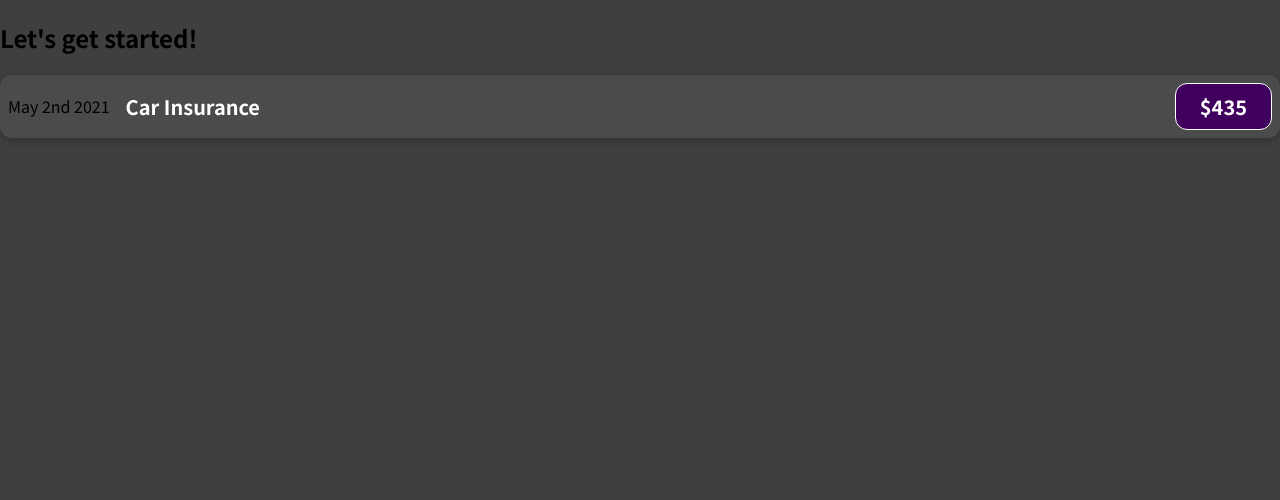
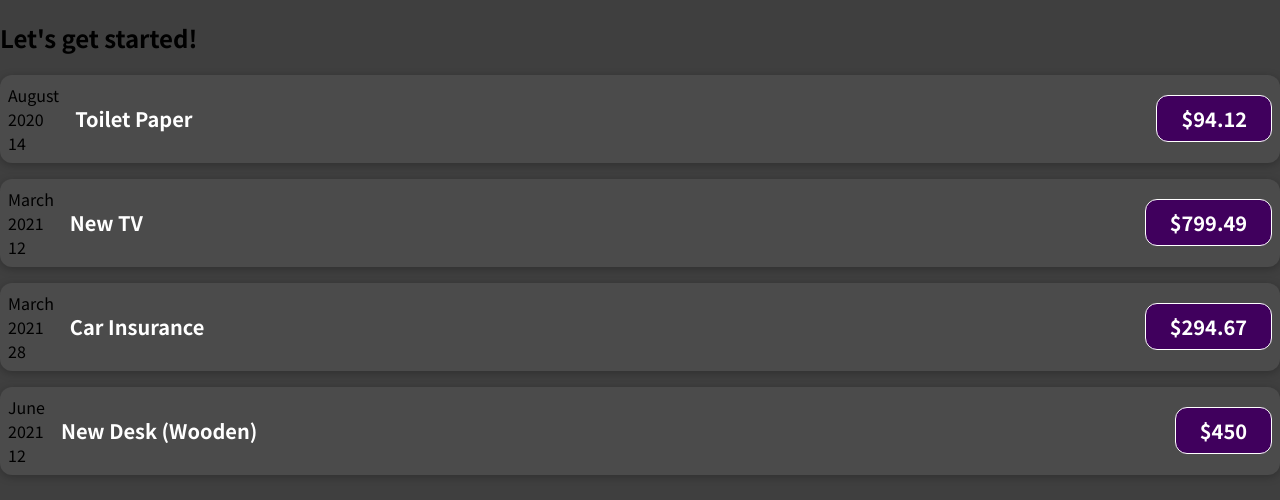
Before and after one commit to ahmedbecirevic/expenses-react-app, a JavaScript app: page / in a window 1280 px wide. Shown: the top 500 px of the page. Built offline with nearby package versions, Linux system fonts and the light colour scheme.

Commit message:
add date component

```diff
--- a/src/App.js
+++ b/src/App.js
@@ -1,10 +1,55 @@
 import ExpenseItem from "./components/ExpenseItem";
 
 function App() {
+  const expenses = [
+    {
+      id: "e1",
+      title: "Toilet Paper",
+      amount: 94.12,
+      date: new Date(2020, 7, 14),
+    },
+    {
+      id: "e2",
+      title: "New TV",
+      amount: 799.49,
+      date: new Date(2021, 2, 12),
+    },
+    {
+      id: "e3",
+      title: "Car Insurance",
+      amount: 294.67,
+      date: new Date(2021, 2, 28),
+    },
+    {
+      id: "e4",
+      title: "New Desk (Wooden)",
+      amount: 450,
+      date: new Date(2021, 5, 12),
+    },
+  ];
   return (
     <div>
       <h2>Let's get started!</h2>
-      <ExpenseItem />
+      <ExpenseItem
+        title={expenses[0].title}
+        date={expenses[0].date}
+        amount={expenses[0].amount}
+      />
+      <ExpenseItem
+        title={expenses[1].title}
+        date={expenses[1].date}
+        amount={expenses[1].amount}
+      />
+      <ExpenseItem
+        title={expenses[2].title}
+        date={expenses[2].date}
+        amount={expenses[2].amount}
+      />
+      <ExpenseItem
+        title={expenses[3].title}
+        date={expenses[3].date}
+        amount={expenses[3].amount}
+      />
     </div>
   );
 }
--- /dev/null
+++ b/src/components/ExpenseDate.js
@@ -0,0 +1,14 @@
+const ExpenseDate = (props) => {
+  const month = props.date.toLocaleString('en-GB', { month: 'long' });
+  const day = props.date.toLocaleString('en-GB', { day: '2-digit' });
+  const year = props.date.getFullYear();
+  return (
+    <div>
+      <div>{month}</div>
+      <div>{year}</div>
+      <div>{day}</div>
+    </div>
+  );
+};
+
+export default ExpenseDate;
--- a/src/components/ExpenseItem.js
+++ b/src/components/ExpenseItem.js
@@ -1,12 +1,13 @@
 import "./ExpenseItem.css";
+import ExpenseDate from './ExpenseDate';
 
-const ExpenseItem = () => {
+const ExpenseItem = (props) => {
   return (
-    <div className="expense-item">
-      <div>May 2nd 2021</div>
-      <div className="expense-item__description">
-        <h2>Car Insurance</h2>
-        <div className="expense-item__price">$435</div>
+    <div className='expense-item'>
+      <ExpenseDate date={props.date} />
+      <div className='expense-item__description'>
+        <h2>{props.title}</h2>
+        <div className='expense-item__price'>${props.amount}</div>
       </div>
     </div>
   );
```
